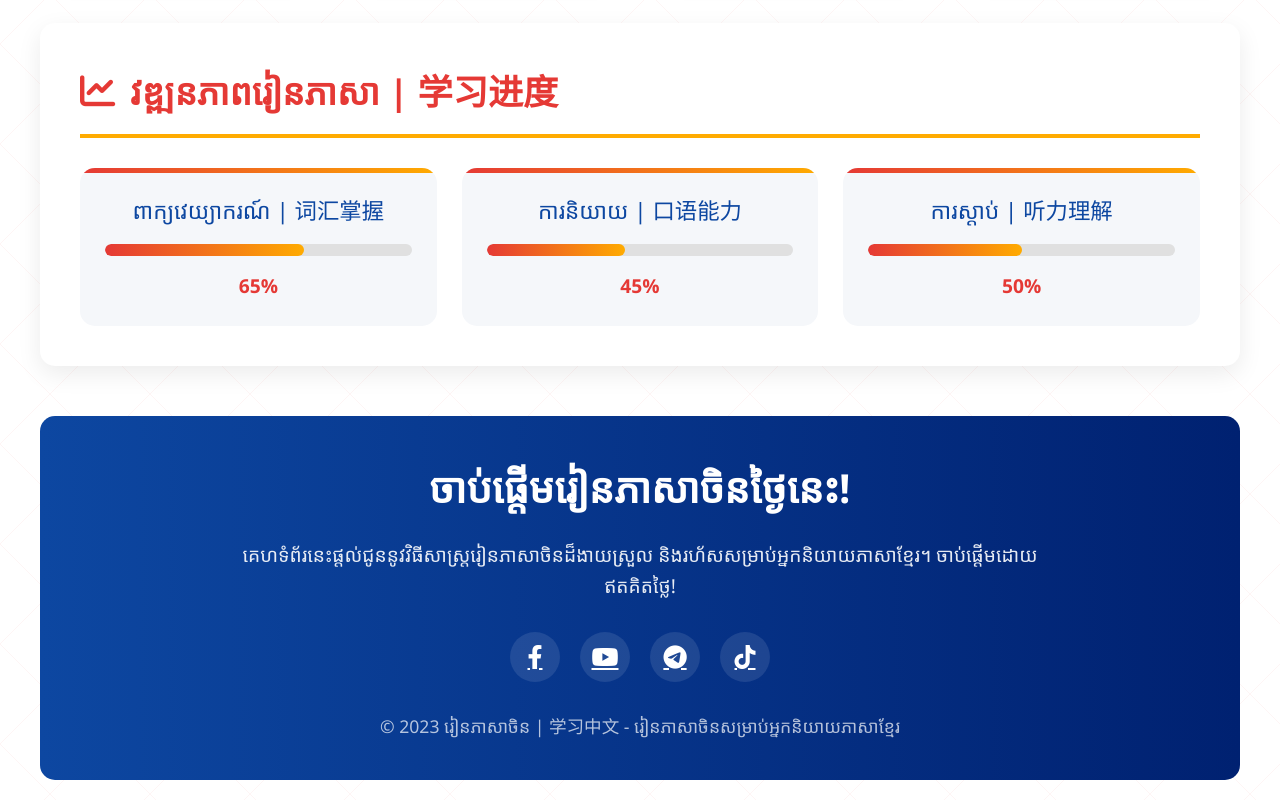
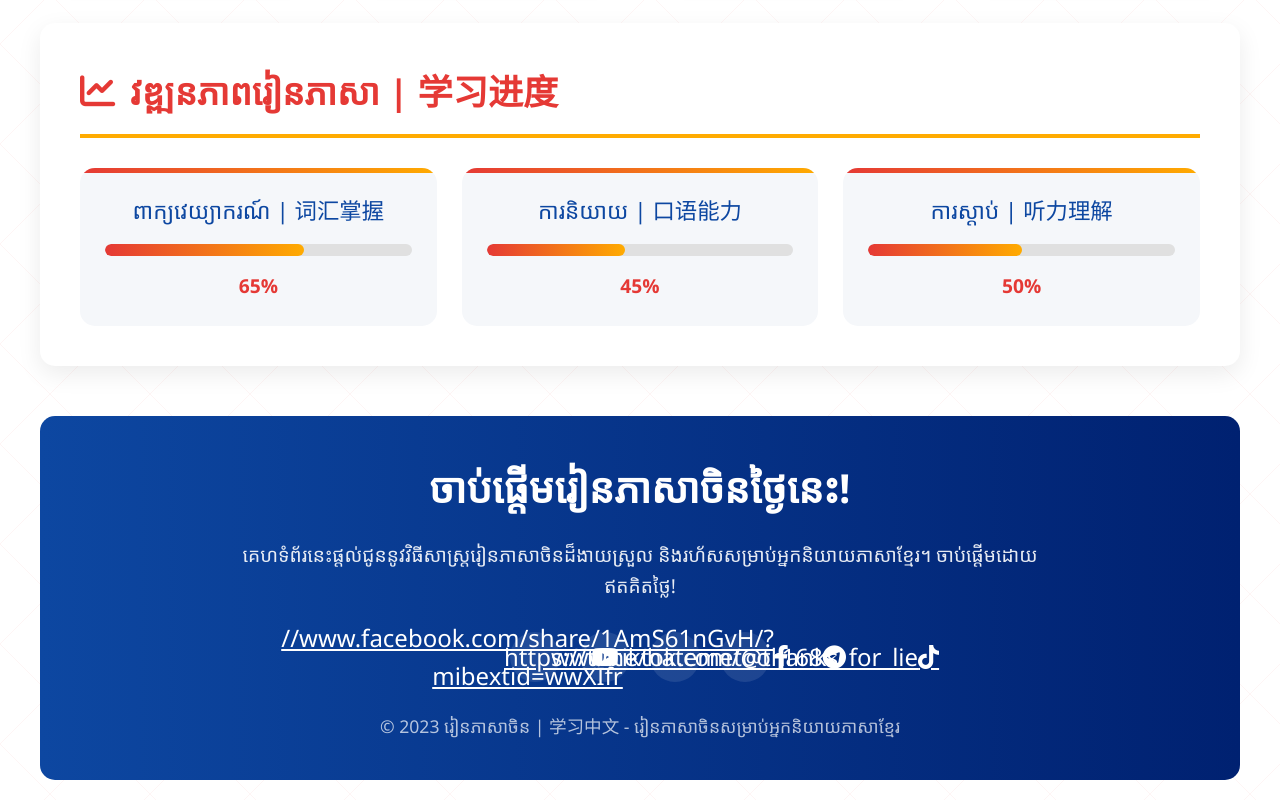
Before and after one commit to Komkheth/learn-chinese-khmerKH1, a plain HTML site: page index.html in a window 1280 px wide. Shown: the part 2856-3656 px from the top of the page. Drawn offline with Linux system fonts and the light colour scheme.

Commit message:
Update index.html

```diff
--- a/index.html
+++ b/index.html
@@ -1449,10 +1449,10 @@
                 <p class="footer-desc">គេហទំព័រនេះផ្តល់ជូននូវវិធីសាស្ត្ររៀនភាសាចិនដ៏ងាយស្រួល និងរហ័សសម្រាប់អ្នកនិយាយភាសាខ្មែរ។ ចាប់ផ្តើមដោយឥតគិតថ្លៃ!</p>
 
                 <div class="social-links">
-                    <a href="#" class="social-link"><i class="fab fa-facebook-f"></i></a>
+                    <a href="#" class="social-link"https:>//www.facebook.com/share/1AmS61nGvH/?mibextid=wwXIfr<i class="fab fa-facebook-f"></i></a>
                     <a href="#" class="social-link"><i class="fab fa-youtube"></i></a>
-                    <a href="#" class="social-link"><i class="fab fa-telegram"></i></a>
-                    <a href="#" class="social-link"><i class="fab fa-tiktok"></i></a>
+                    <a href="#" class="social-link">https://t.me/hatemetoo_168<i class="fab fa-telegram"></i></a>
+                    <a href="#" class="social-link">www.tiktok.com/@thanks_for_lie<i class="fab fa-tiktok"></i></a>
                 </div>
 
                 <div class="copyright">
```
